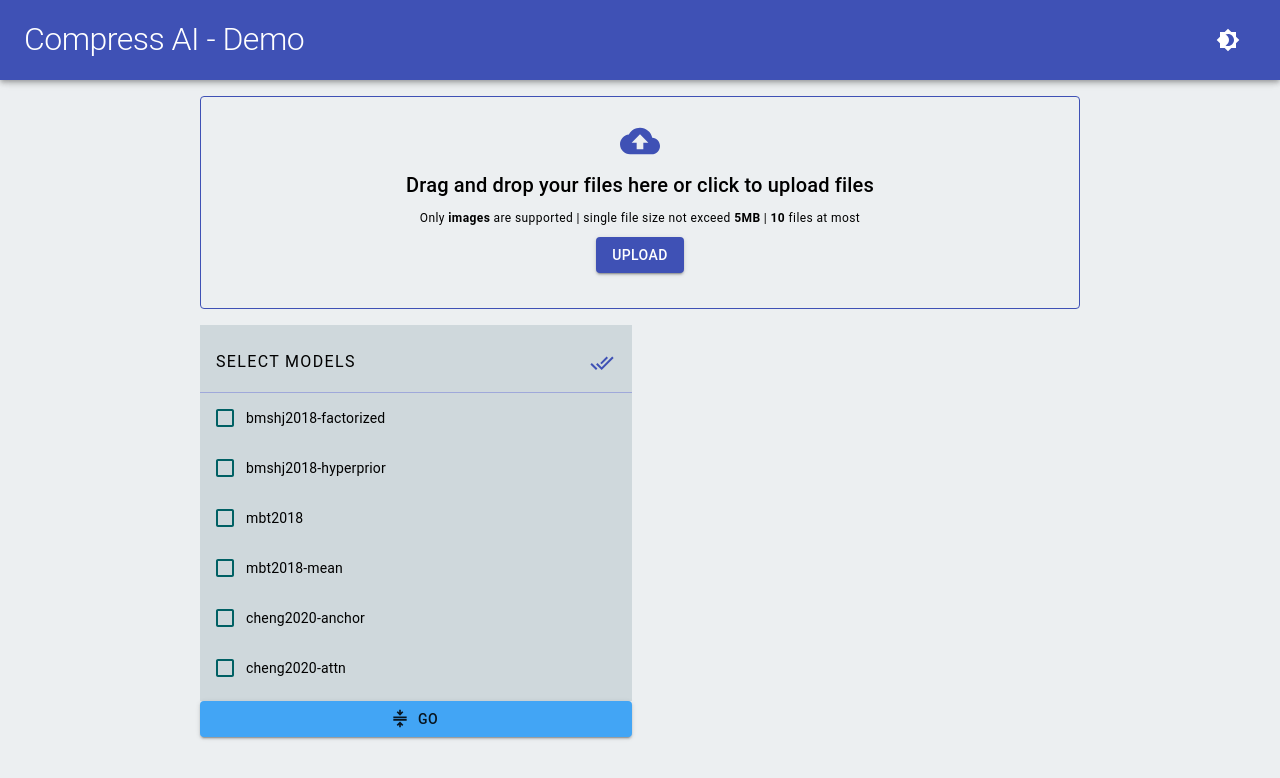
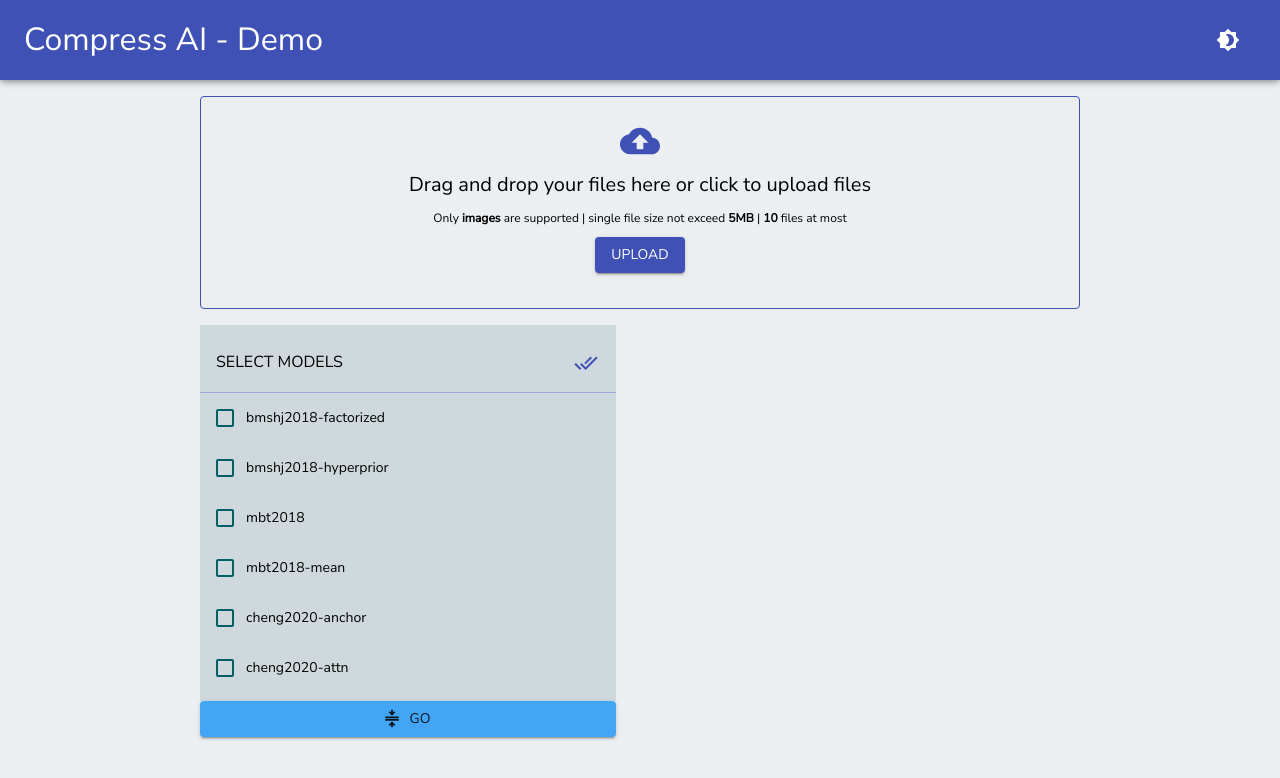
Before and after one commit to WoodenStone/brainy-compress, a React (Create React App) app in the folder compress-ui-fe/: page / in a window 1280 px wide. Shown: the top 778 px of the page. Built offline with nearby package versions, Linux system fonts and the light colour scheme.

Commit message:
feat(style): change font

```diff
--- a/compress-ui-fe/package.json
+++ b/compress-ui-fe/package.json
@@ -6,6 +6,7 @@
     "dependencies": {
         "@emotion/react": "^11.10.4",
         "@emotion/styled": "^11.10.4",
+        "@fontsource/nunito-sans": "^4.5.10",
         "@mui/icons-material": "^5.10.3",
         "@mui/lab": "^5.0.0-alpha.104",
         "@mui/material": "^5.10.4",
--- a/compress-ui-fe/src/App.tsx
+++ b/compress-ui-fe/src/App.tsx
@@ -1,5 +1,6 @@
 /** @format */
 import './App.scss'
+import '@fontsource/nunito-sans'
 
 import { PaletteMode } from '@mui/material'
 import CssBaseline from '@mui/material/CssBaseline'
@@ -9,7 +10,6 @@ import React from 'react'
 
 import Home from './pages/Home'
 import { ColorMode, ColorModeContext, getDesignTokens } from './themes/ThemeToggler'
-
 function App() {
   const [mode, setMode] = React.useState<PaletteMode>(ColorMode.Light)
   const theme = React.useMemo(() => createTheme(getDesignTokens(mode)), [mode])
@@ -29,7 +29,7 @@ function App() {
         <ThemeProvider theme={theme}>
           <div className="App">
             <CssBaseline />
-            <Home></Home>
+            <Home />
           </div>
         </ThemeProvider>
       </ColorModeContext.Provider>
--- a/compress-ui-fe/src/components/videoDialog/index.tsx
+++ b/compress-ui-fe/src/components/videoDialog/index.tsx
@@ -45,8 +45,7 @@ function VideoDialogTitle(props: IDialogTitleProps) {
             right: 8,
             top: 8,
             color: theme => theme.palette.grey[500],
-          }}
-        >
+          }}>
           <CloseIcon />
         </IconButton>
       ) : null}
@@ -67,8 +66,7 @@ function VideoDialog(props: IVideoDialogProps) {
       sx={{
         width: '80%',
         margin: 'auto',
-      }}
-    >
+      }}>
       <VideoDialogTitle id="customized-dialog-title" onClose={onClose}>
         {children}
         {videoProps.videoName}
--- a/compress-ui-fe/src/index.scss
+++ b/compress-ui-fe/src/index.scss
@@ -4,8 +4,6 @@
 
 body {
   margin: 0;
-  font-family: -apple-system, BlinkMacSystemFont, 'Segoe UI', 'Roboto', 'Oxygen', 'Ubuntu', 'Cantarell', 'Fira Sans',
-    'Droid Sans', 'Helvetica Neue', sans-serif;
   -webkit-font-smoothing: antialiased;
   -moz-osx-font-smoothing: grayscale;
 }
--- a/compress-ui-fe/src/pages/Home/Main.tsx
+++ b/compress-ui-fe/src/pages/Home/Main.tsx
@@ -160,7 +160,16 @@ function Main() {
         />
       </Grid>
       {/* 模型选择和文件列表部分，一行两列，响应式，小尺寸时一行一列 */}
-      <Grid item container columns={{ xs: 1, md: 2 }} justifyContent="space-evenly" alignItems="flex-start" spacing={2}>
+      <Grid
+        item
+        container
+        columns={{ xs: 1, md: 2 }}
+        justifyContent="space-evenly"
+        alignItems="flex-start"
+        spacing={{
+          xs: 2,
+          md: 6,
+        }}>
         <Grid item xs={1} sm={1}>
           <CheckboxList title="Select Models" models={models} onChange={useHandleSelectedModels} />
           <Tooltip title="start compressing">
--- a/compress-ui-fe/src/themes/ThemeToggler.tsx
+++ b/compress-ui-fe/src/themes/ThemeToggler.tsx
@@ -1,4 +1,6 @@
 /** @format */
+
+import '@fontsource/nunito-sans'
 
 import Brightness4Icon from '@mui/icons-material/Brightness4'
 import Brightness7Icon from '@mui/icons-material/Brightness7'
@@ -13,14 +15,12 @@ export const enum ColorMode {
 
 export const ColorModeContext = React.createContext({ theme: ColorMode.Light, toggleColorMode: () => {} })
 export const getDesignTokens = (mode: PaletteMode) => ({
-  palette: {
-    mode,
   typography: {
     fontFamily: [
+      'Nunito Sans',
       '-apple-system',
       'BlinkMacSystemFont',
       '"Segoe UI"',
-        'Roboto',
       '"Helvetica Neue"',
       'Arial',
       'sans-serif',
@@ -29,6 +29,8 @@ export const getDesignTokens = (mode: PaletteMode) => ({
       '"Segoe UI Symbol"',
     ].join(','),
   },
+  palette: {
+    mode,
     ...(mode === 'light'
       ? {
           primary: indigo,
```
Also changed, not shown: 2 other files (tests, documents, lock files or other folders). Lines whose indentation alone changed are shown as unchanged.
